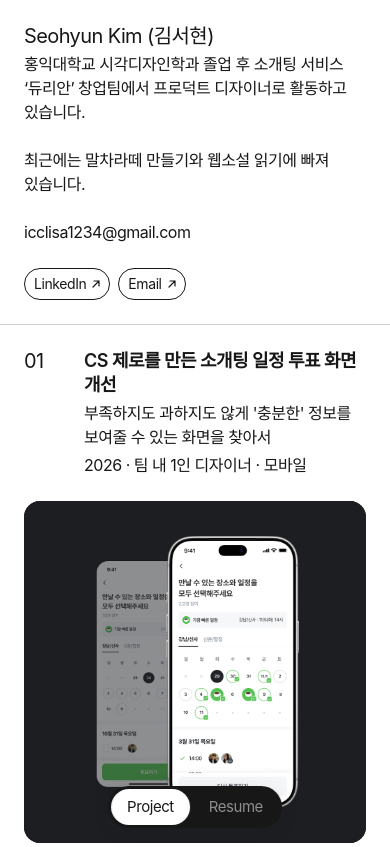
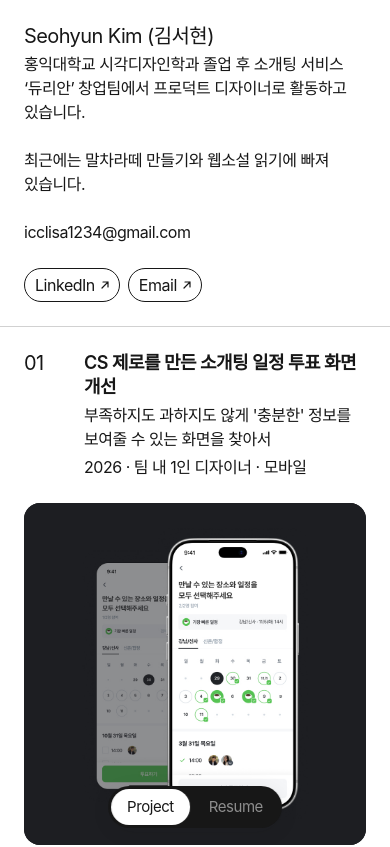
Before and after one commit to shmono/portfolio, a plain HTML site: page index.html in a window 390 px wide. Shown: the top 847 px of the page. Drawn offline with Linux system fonts and the light colour scheme; a web font is replaced by a local one.

Commit message:
Keep contact buttons consistent on mobile

```diff
--- a/index.html
+++ b/index.html
@@ -5,7 +5,7 @@
   <meta name="viewport" content="width=device-width, initial-scale=1.0">
   <meta name="robots" content="noindex, nofollow">
   <title>Seohyun Kim | UX/UI Designer</title>
-  <link rel="stylesheet" href="style.css?v=20261113-8">
+  <link rel="stylesheet" href="style.css?v=20261113-9">
   <script src="script.js?v=20261113-4" defer></script>
 </head>
 <body>
--- a/style.css
+++ b/style.css
@@ -854,11 +854,6 @@ body.project-detail-page {
     font-size: 16px;
   }
 
-  .pills .pill {
-    padding: 3px 7px 3px 9px;
-    font-size: 14px;
-  }
-
   .copy {
     display: none;
   }
```
